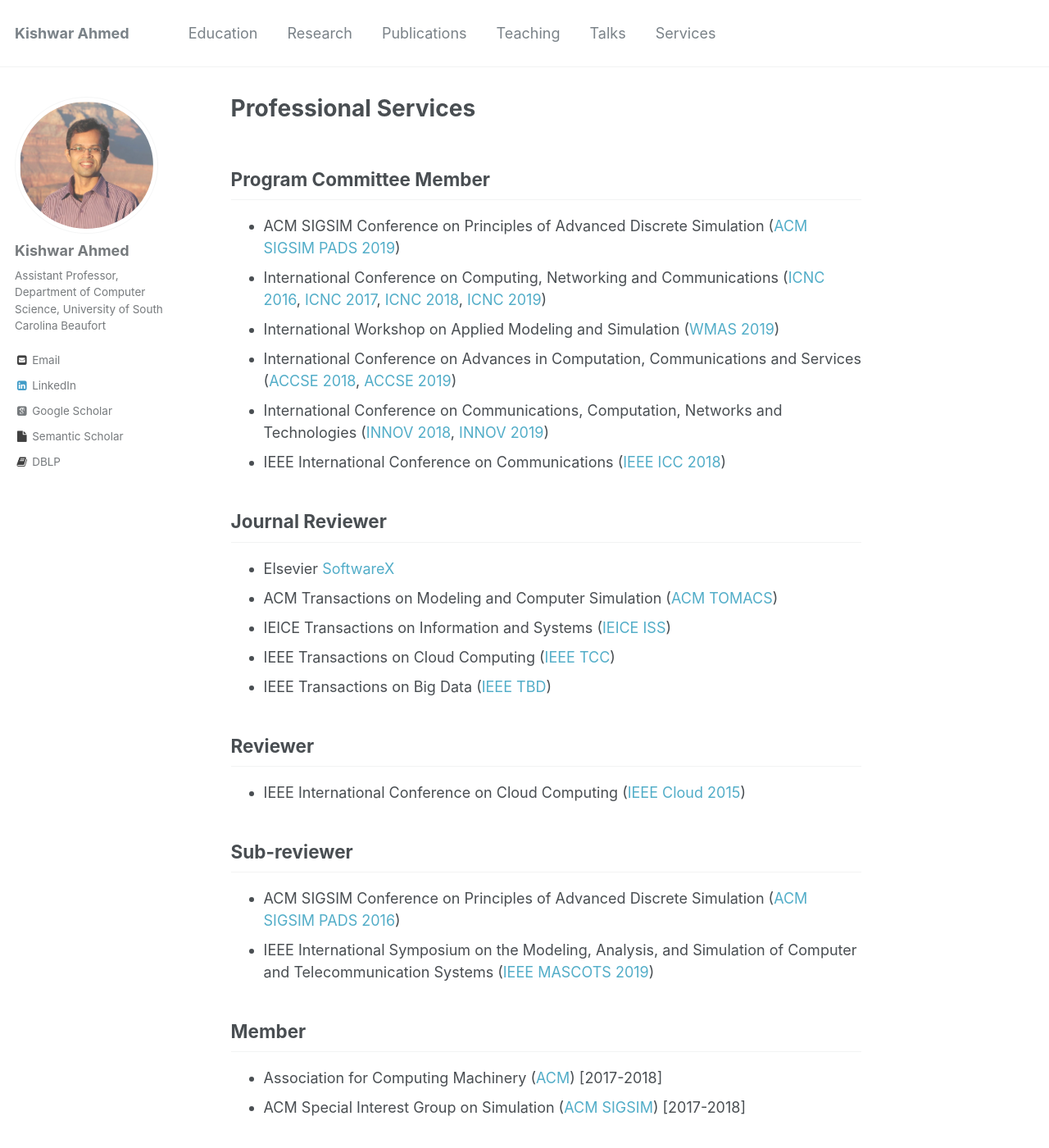
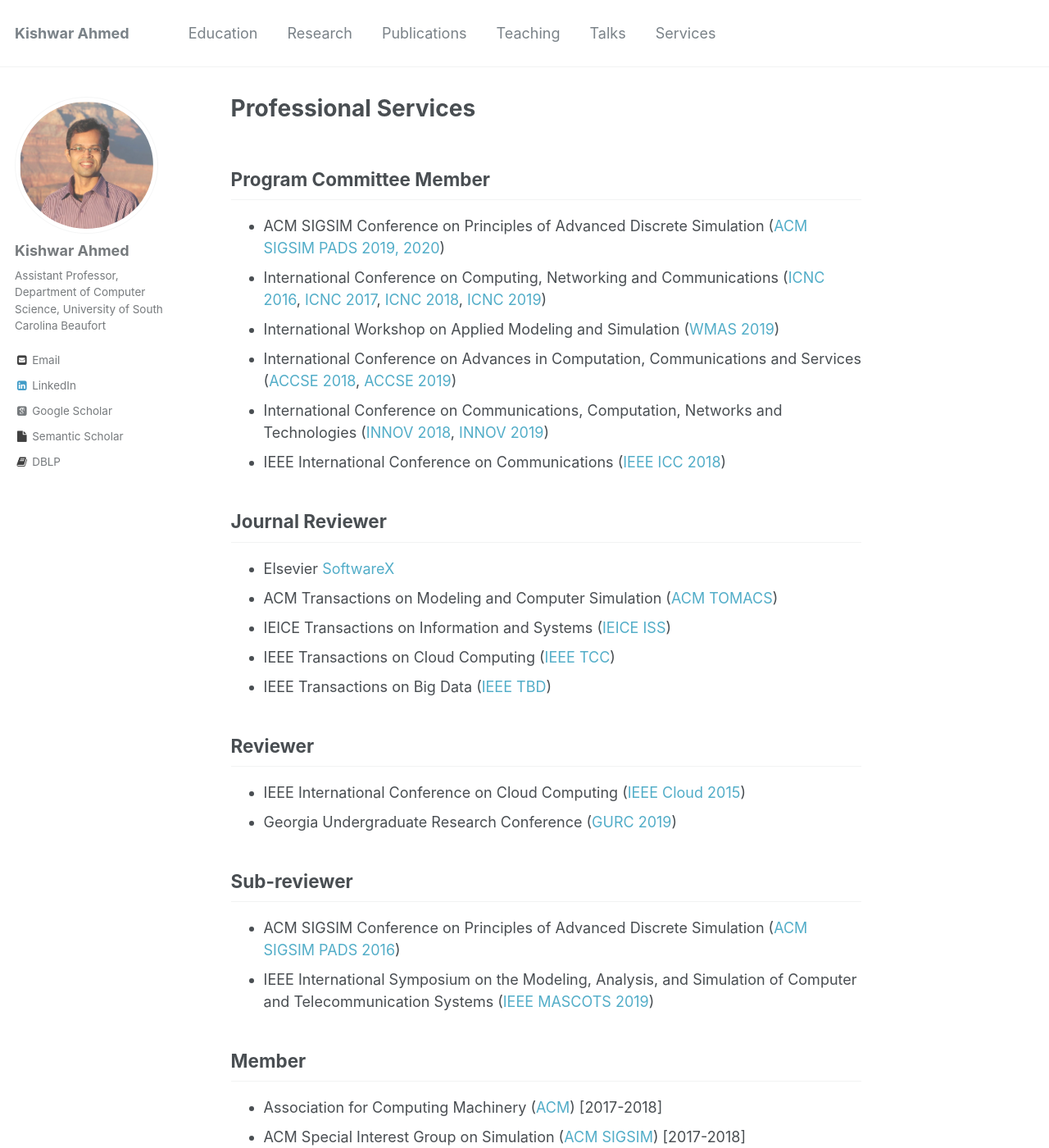
Before and after one commit to kishwarbd/kishwarbd.github.io, a Jekyll site: the page built from _pages/services.md, in a window 1280 px wide and 1400 px high. Shown: the whole window at 82% size. Built offline with Jekyll 4.4.1, drawn with Linux system fonts in a browser that asks for light colours; some web fonts are replaced.

Commit message:
updates.

```diff
--- a/_pages/services.md
+++ b/_pages/services.md
@@ -5,7 +5,7 @@ author_profile: true
 ---
 
 ## Program Committee Member
-* ACM SIGSIM Conference on Principles of Advanced Discrete Simulation ([ACM SIGSIM PADS 2019](https://www.acm-sigsim-pads.org/))
+* ACM SIGSIM Conference on Principles of Advanced Discrete Simulation ([ACM SIGSIM PADS 2019, 2020](https://www.acm-sigsim-pads.org/))
 * International Conference on Computing, Networking and Communications ([ICNC 2016](http://www.conf-icnc.org/2016/), [ICNC 2017](http://www.conf-icnc.org/2017/), [ICNC 2018](http://www.conf-icnc.org/2018/), [ICNC 2019](http://www.conf-icnc.org/2019/))
 * International Workshop on Applied Modeling and Simulation ([WMAS 2019](http://www.msc-les.org/conf/wams2019/index.html))
 * International Conference on Advances in Computation, Communications and Services ([ACCSE 2018](https://www.iaria.org/conferences2018/ACCSE18.html), [ACCSE 2019](http://www.iaria.org/conferences2019/ACCSE19.html))
@@ -22,6 +22,7 @@ author_profile: true
 
 ## Reviewer
 * IEEE International Conference on Cloud Computing ([IEEE Cloud 2015](https://ieeexplore.ieee.org/xpl/mostRecentIssue.jsp?punumber=7194474))
+* Georgia Undergraduate Research Conference ([GURC 2019](https://digitalcommons.northgeorgia.edu/gurc/))
 
 ## Sub-reviewer
 * ACM SIGSIM Conference on Principles of Advanced Discrete Simulation ([ACM SIGSIM PADS 2016](https://www.acm-sigsim-pads.org/))
```
Also changed, not shown: 1 other file.
